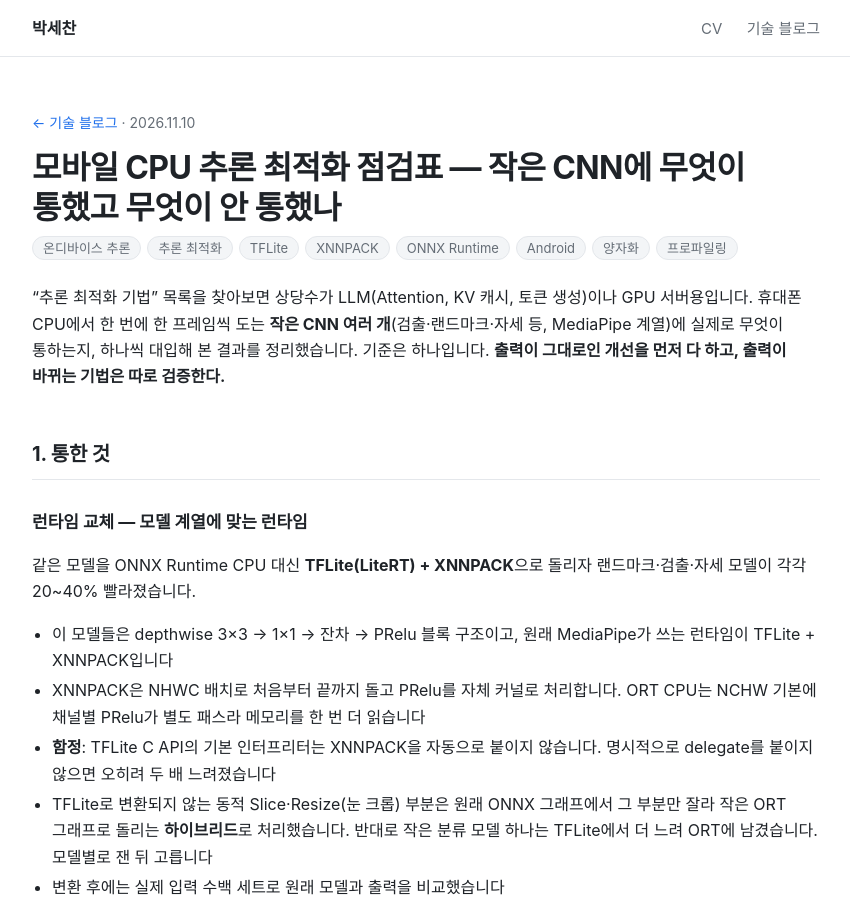
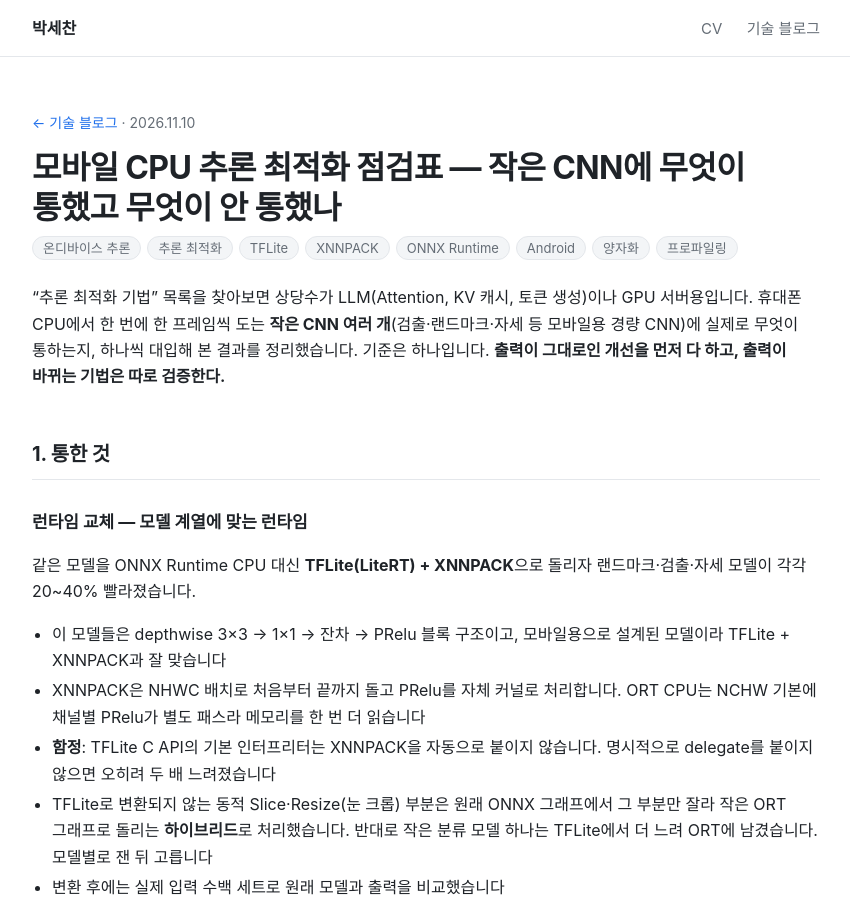
Before and after one commit to amkorousagi/amkorousagi.github.io, a Jekyll site: the page built from _posts/2026-11-10-mobile-cpu-inference-checklist.md, in a window 1280 px wide and 900 px high. Shown: the whole window, without its empty margins (214-1064 px from the left). Built offline with Jekyll 4.4.1, drawn with Linux system fonts in a browser that asks for light colours; some web fonts are replaced.

Commit message:
Use generic model descriptions in three posts

```diff
--- a/_posts/2026-11-10-mobile-cpu-inference-checklist.md
+++ b/_posts/2026-11-10-mobile-cpu-inference-checklist.md
@@ -5,7 +5,7 @@ title: "모바일 CPU 추론 최적화 점검표 — 작은 CNN에 무엇이 통
 description: 흔히 소개되는 추론 최적화 기법을 휴대폰 CPU에서 도는 작은 비전 모델 파이프라인에 하나씩 대입해, 적용·기각·해당 없음으로 나눈 기록. 런타임 교체, 전처리, 스레드, CPU 클럭까지
 ---
 
-"추론 최적화 기법" 목록을 찾아보면 상당수가 LLM(Attention, KV 캐시, 토큰 생성)이나 GPU 서버용입니다. 휴대폰 CPU에서 한 번에 한 프레임씩 도는 **작은 CNN 여러 개**(검출·랜드마크·자세 등, MediaPipe 계열)에 실제로 무엇이 통하는지, 하나씩 대입해 본 결과를 정리했습니다. 기준은 하나입니다. **출력이 그대로인 개선을 먼저 다 하고, 출력이 바뀌는 기법은 따로 검증한다.**
+"추론 최적화 기법" 목록을 찾아보면 상당수가 LLM(Attention, KV 캐시, 토큰 생성)이나 GPU 서버용입니다. 휴대폰 CPU에서 한 번에 한 프레임씩 도는 **작은 CNN 여러 개**(검출·랜드마크·자세 등 모바일용 경량 CNN)에 실제로 무엇이 통하는지, 하나씩 대입해 본 결과를 정리했습니다. 기준은 하나입니다. **출력이 그대로인 개선을 먼저 다 하고, 출력이 바뀌는 기법은 따로 검증한다.**
 
 ## 1. 통한 것
 
@@ -13,7 +13,7 @@ description: 흔히 소개되는 추론 최적화 기법을 휴대폰 CPU에서
 
 같은 모델을 ONNX Runtime CPU 대신 **TFLite(LiteRT) + XNNPACK**으로 돌리자 랜드마크·검출·자세 모델이 각각 20~40% 빨라졌습니다.
 
-- 이 모델들은 depthwise 3×3 → 1×1 → 잔차 → PRelu 블록 구조이고, 원래 MediaPipe가 쓰는 런타임이 TFLite + XNNPACK입니다
+- 이 모델들은 depthwise 3×3 → 1×1 → 잔차 → PRelu 블록 구조이고, 모바일용으로 설계된 모델이라 TFLite + XNNPACK과 잘 맞습니다
 - XNNPACK은 NHWC 배치로 처음부터 끝까지 돌고 PRelu를 자체 커널로 처리합니다. ORT CPU는 NCHW 기본에 채널별 PRelu가 별도 패스라 메모리를 한 번 더 읽습니다
 - **함정**: TFLite C API의 기본 인터프리터는 XNNPACK을 자동으로 붙이지 않습니다. 명시적으로 delegate를 붙이지 않으면 오히려 두 배 느려졌습니다
 - TFLite로 변환되지 않는 동적 Slice·Resize(눈 크롭) 부분은 원래 ONNX 그래프에서 그 부분만 잘라 작은 ORT 그래프로 돌리는 **하이브리드**로 처리했습니다. 반대로 작은 분류 모델 하나는 TFLite에서 더 느려 ORT에 남겼습니다. 모델별로 잰 뒤 고릅니다
```
Also changed, not shown: _posts/2026-10-20-multi-model-inference-scheduling.md (+1 -1 lines), _posts/2026-11-10-onnx-graph-tuning-for-mobile.md (+1 -1 lines).
